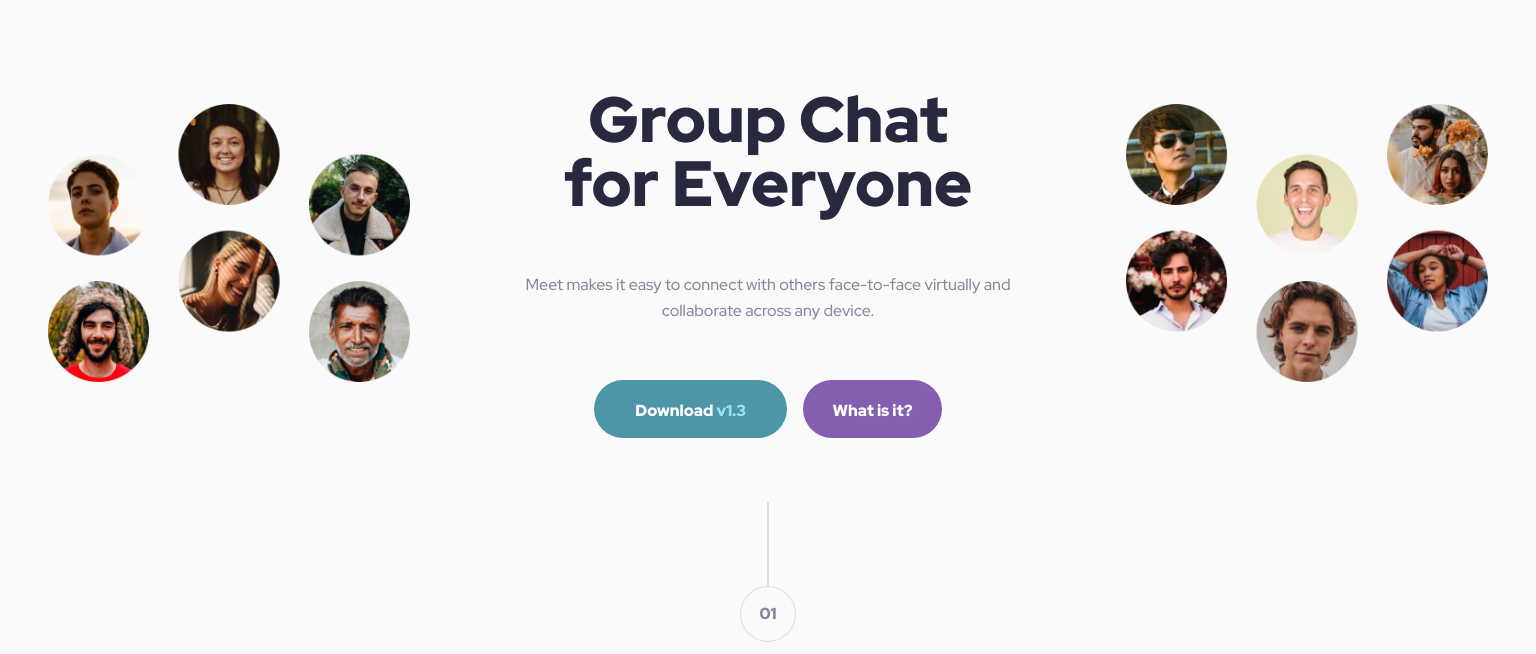
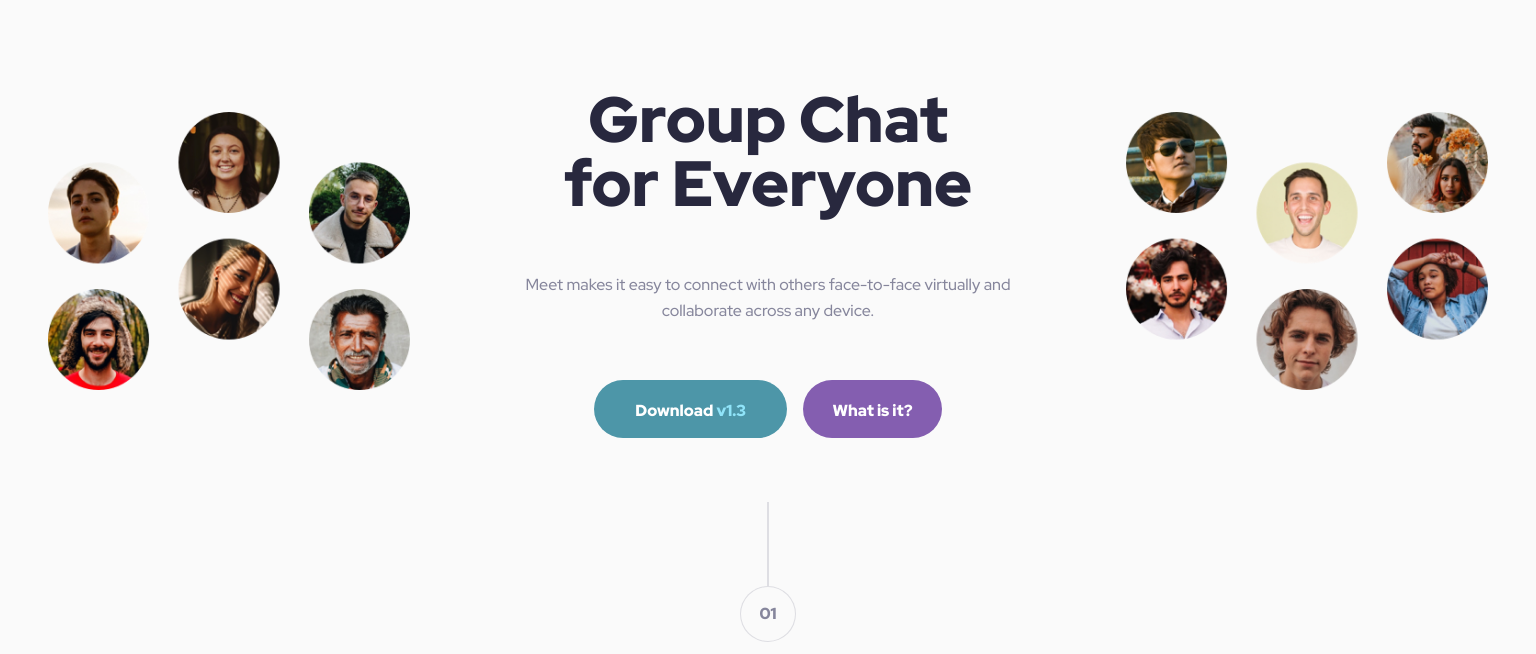
Before and after one commit to kylekasprzyk/Frontend-Mentor-Meet-landing-page, a plain HTML site: page index.html in a window 1536 px wide. Shown: the part 130-784 px from the top of the page. Drawn offline with Linux system fonts and the light colour scheme.

Commit message:
Update style.css

```diff
--- a/style.css
+++ b/style.css
@@ -438,6 +438,14 @@ main {
         place-items: center;
     }
 
+    .image-left {
+        padding-top: 1rem;
+    }
+
+    .image-right {
+        padding-top: 1rem;
+    }
+
     h1 {
         font-weight: 900;
         font-size: var(--fs-64px);
```
